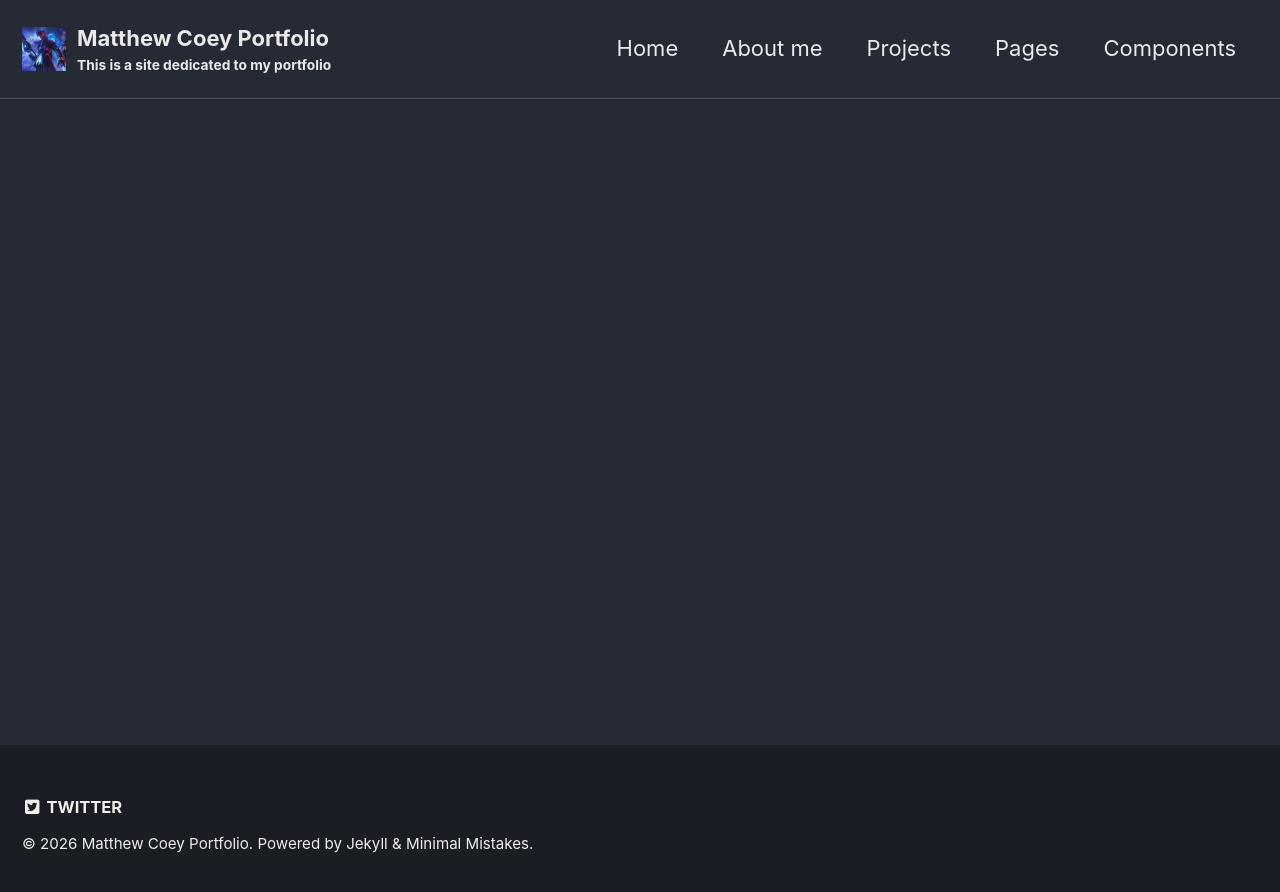
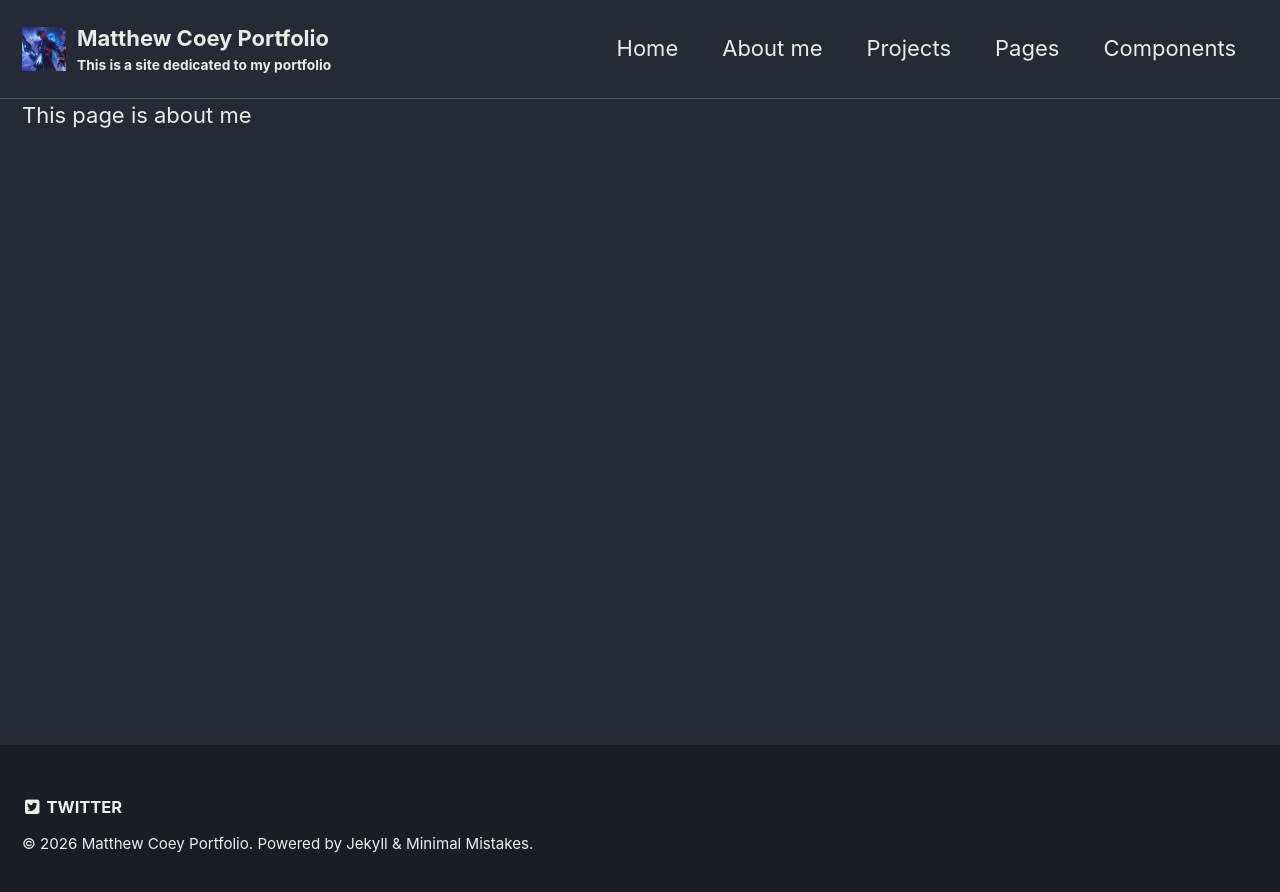
Before and after one commit to Coey-M2/Coey-M2.github.io, a Jekyll site: the page built from _pages/about-me.md, in a window 1280 px wide. Shown: the top 892 px of the page. Built offline with Jekyll 4.4.1, drawn with Linux system fonts in a browser that asks for light colours.

Commit message:
Fix permalink and sidebar title in about-me page
Corrected the permalink and sidebar title formatting.

```diff
--- a/_pages/about-me.md
+++ b/_pages/about-me.md
@@ -3,7 +3,8 @@
 layout: default
 permalink: /about_me/
 sidebar:
-title: "about me"
+title: "about-me"
 nav:
 - about-me
 ---
+This page is about me
```
